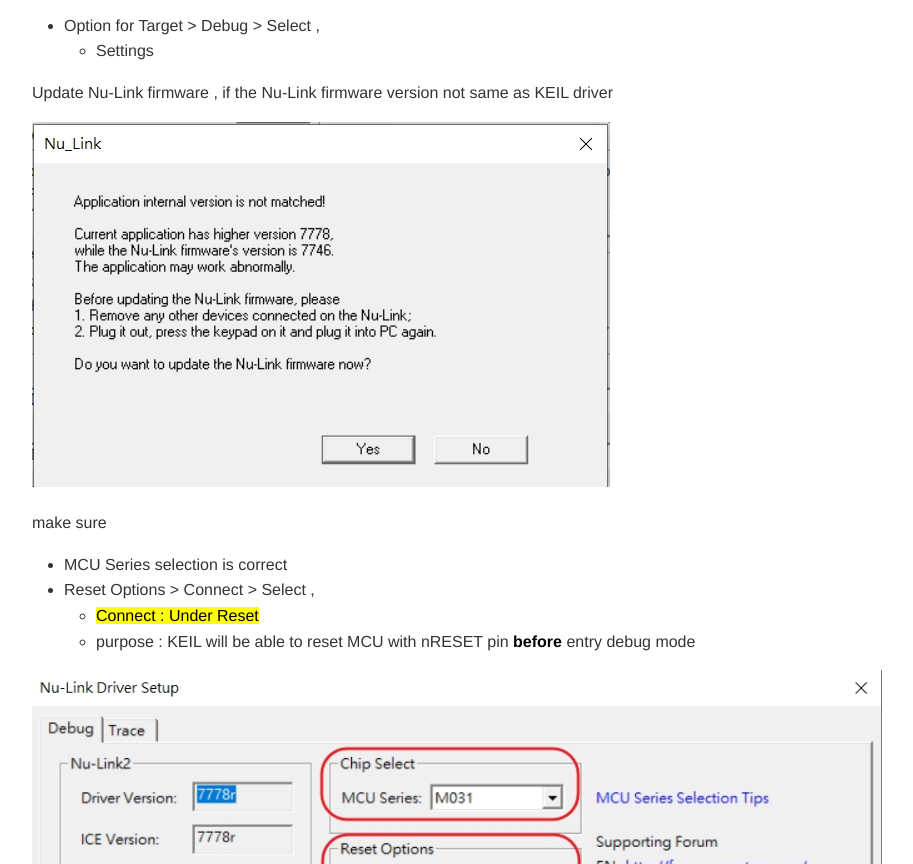
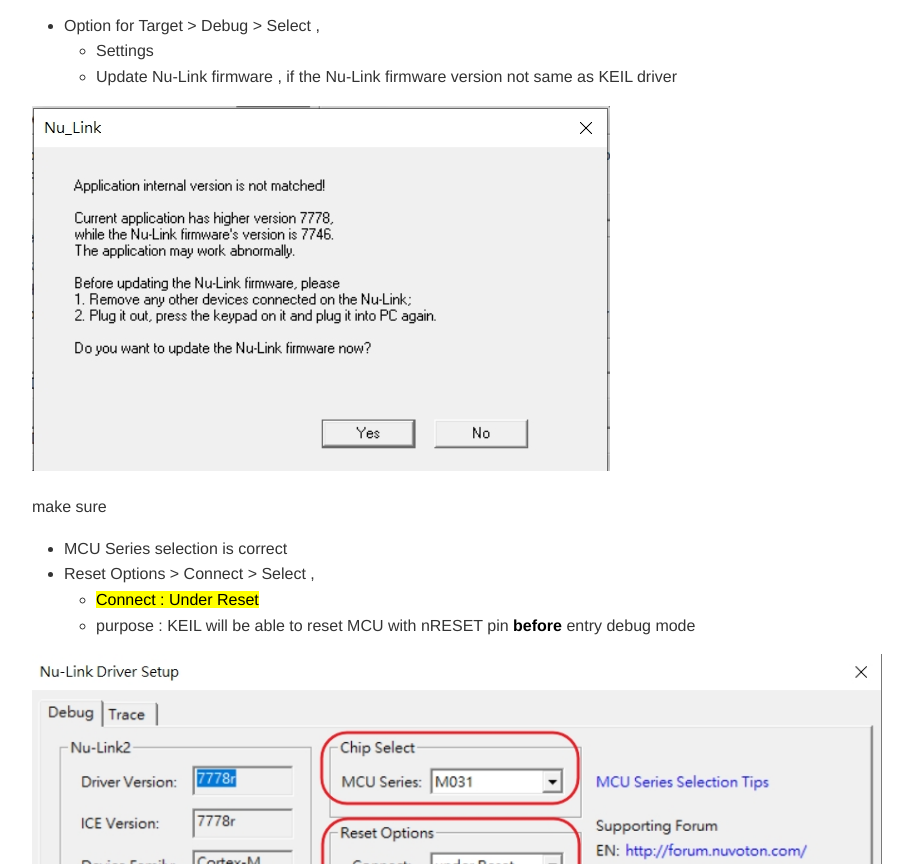
Before and after one commit to released/faq_keil, a plain HTML site: page index.html in a window 1280 px wide. Shown: the part 2393-3257 px from the top of the page, without its empty margins (183-1096 px from the left). Drawn offline with nearby package versions, Linux system fonts and the light colour scheme.

Commit message:
update
update

```diff
--- a/index.html
+++ b/index.html
@@ -101,10 +101,10 @@ NuMicro_ISP_Programming_Tool\User Manual\UM_ISP_Programming_Tool_Rev*.**.pdf</p>
 <li>Option for Target &gt; Debug &gt; Select ,
 <ul>
 <li>Settings</li>
+<li>Update Nu-Link firmware , if the Nu-Link firmware version not same as KEIL driver</li>
 </ul>
 </li>
 </ul>
-<p>Update Nu-Link firmware , if the Nu-Link firmware version not same as KEIL driver</p>
 <p><img src="img/entry_debug_003.jpg" alt=""></p>
 <p>make sure</p>
 <ul>
```
Also changed, not shown: 1 other file.
